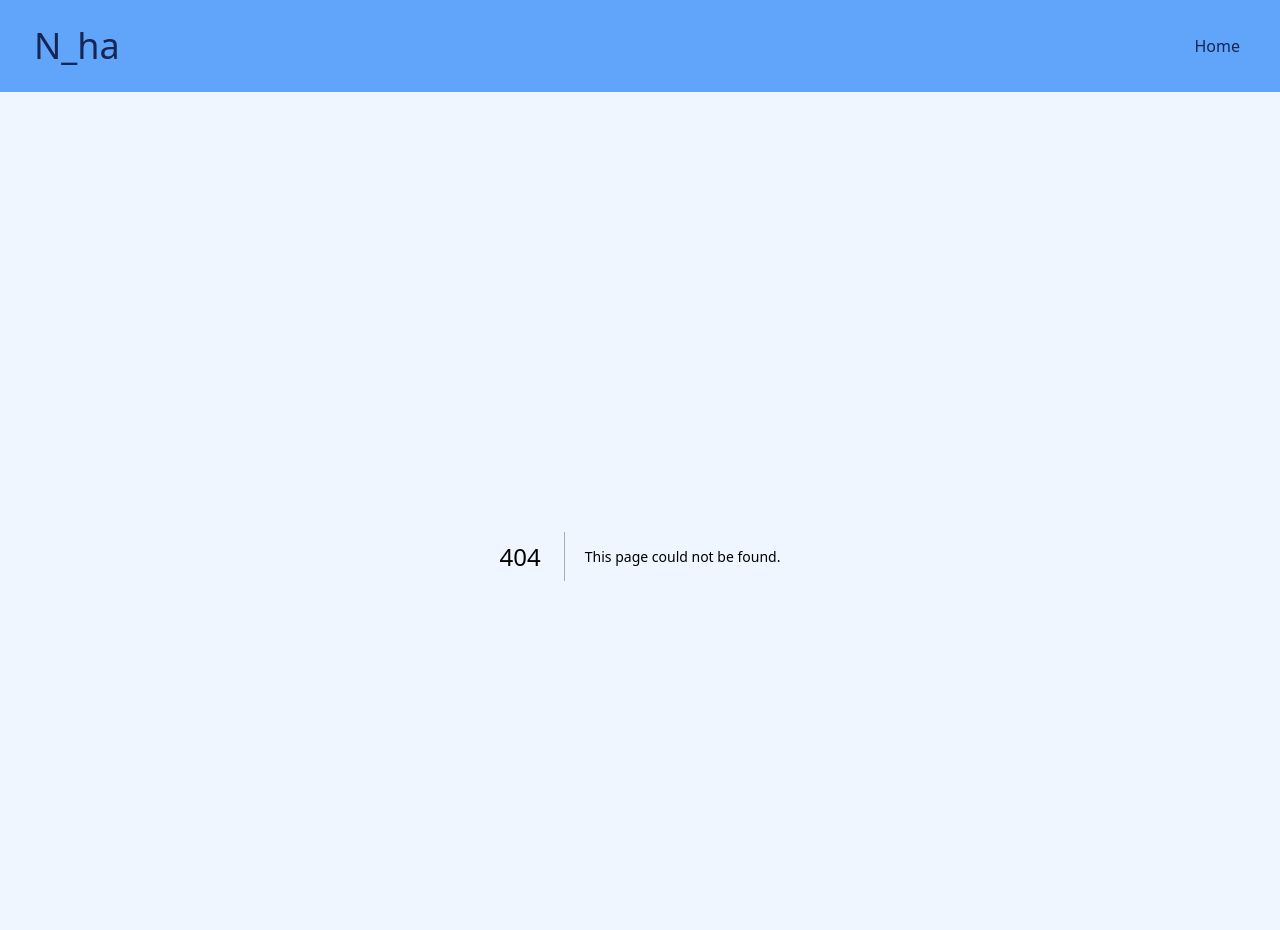
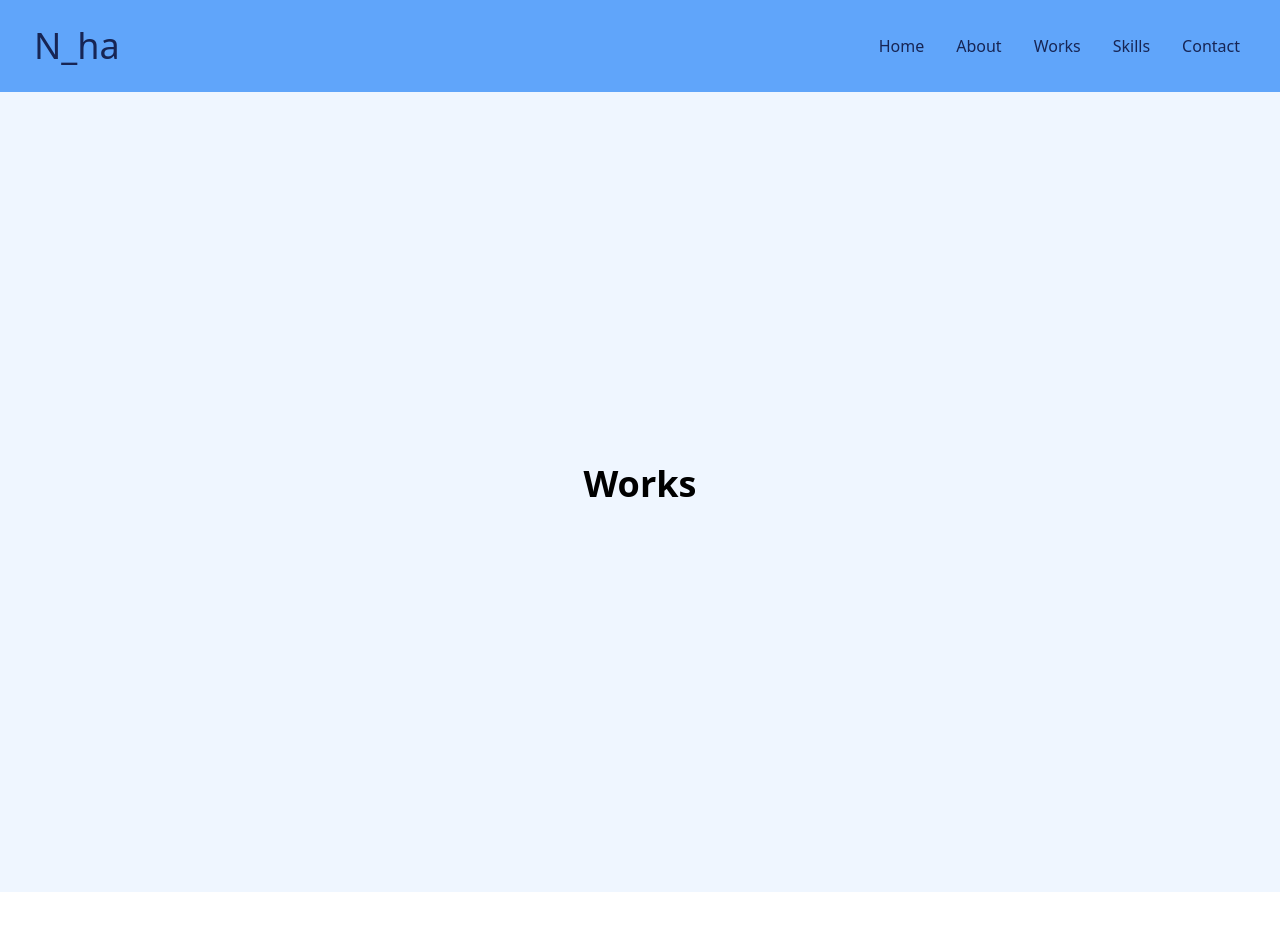
Before and after one commit to N-ha-1050/portfolio, a Next.js app: page /works in a window 1280 px wide. Before the commit this address had no page. Shown: the top 930 px of the page. After the commit the page ends 892 px from the top, so only its background shows below. Built offline with nearby package versions, Linux system fonts and the light colour scheme.

Commit message:
仮ページの作成

```diff
--- a/src/components/ui/Header.tsx
+++ b/src/components/ui/Header.tsx
@@ -2,7 +2,13 @@ import Link from "next/link"
 import { useDisclosure } from "./useDisclosure"
 import { MenuContent } from "@/types/MenuContent"
 
-const menuContents: MenuContent[] = [{ text: "Home", to: "/" }]
+const menuContents: MenuContent[] = [
+    { text: "Home", to: "/" },
+    { text: "About", to: "/about" },
+    { text: "Works", to: "/works" },
+    { text: "Skills", to: "/skills" },
+    { text: "Contact", to: "/contact" },
+]
 
 export const Header = () => {
     const { isOpen, onToggle } = useDisclosure(false)
--- a/src/components/ui/Layout.tsx
+++ b/src/components/ui/Layout.tsx
@@ -5,7 +5,7 @@ const Layout = ({ children }: { children: ReactNode }) => (
     <>
         <Header />
         <div className="bg-blue-50">
-            <main className="mx-auto flex min-h-screen max-w-7xl flex-col justify-center py-16">
+            <main className="mx-auto flex min-h-screen max-w-7xl flex-col justify-center">
                 {children}
             </main>
         </div>
--- /dev/null
+++ b/src/components/ui/SetInline.tsx
@@ -0,0 +1,5 @@
+import { ReactNode } from "react"
+
+export const SetInline = ({ children }: { children: ReactNode }) => (
+    <div className="mx-16">{children}</div>
+)
--- a/src/components/ui/Title.tsx
+++ b/src/components/ui/Title.tsx
@@ -1,5 +1,5 @@
 import { ReactNode } from "react"
 
 export const Title = ({ children }: { children: ReactNode }) => (
-    <h1 className="mb-4 text-4xl font-bold">{children}</h1>
+    <h1 className="mb-4 text-center text-4xl font-bold">{children}</h1>
 )
--- /dev/null
+++ b/src/pages/about.tsx
@@ -0,0 +1,13 @@
+import { SetInline } from "@/components/ui/SetInline"
+import { Title } from "@/components/ui/Title"
+import { NextPage } from "next"
+
+const About: NextPage = () => (
+    <SetInline>
+        <Title>About</Title>
+        <h2>introduce</h2>
+        <h2>history</h2>
+    </SetInline>
+)
+
+export default About
--- /dev/null
+++ b/src/pages/skills.tsx
@@ -0,0 +1,11 @@
+import { SetInline } from "@/components/ui/SetInline"
+import { Title } from "@/components/ui/Title"
+import { NextPage } from "next"
+
+const Skills: NextPage = () => (
+    <SetInline>
+        <Title>Skills</Title>
+    </SetInline>
+)
+
+export default Skills
--- /dev/null
+++ b/src/pages/works.tsx
@@ -0,0 +1,11 @@
+import { SetInline } from "@/components/ui/SetInline"
+import { Title } from "@/components/ui/Title"
+import { NextPage } from "next"
+
+const Works: NextPage = () => (
+    <SetInline>
+        <Title>Works</Title>
+    </SetInline>
+)
+
+export default Works
```
